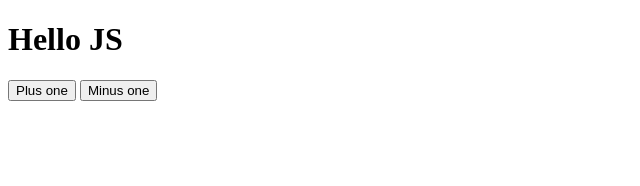
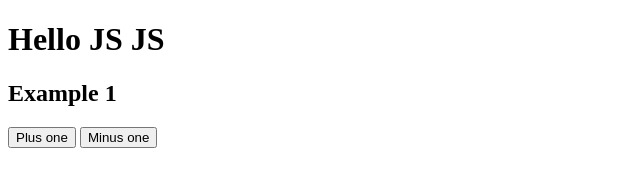
Before and after one commit to YehorKholodiuk/HTML-JS-react-example, a plain HTML site: page html-temp/index.html in a window 1280 px wide. Shown: the whole page, without its empty margins (0-640 px from the left). Drawn offline with Linux system fonts and the light colour scheme.

Commit message:
initial commit

```diff
--- a/html-temp/index.html
+++ b/html-temp/index.html
@@ -7,16 +7,19 @@
         title
     </title>
 
+    <script>
+        src = "scripts.js"
+    </script>
+
 </head>
 
 <body>
-<h1>Hello JS</h1>
+<h1 id="one" >Hello JS <span>JS</span></h1>
+<h2 id="two" >Example 1</h2>
 
 <button onclick="plusOne()"> Plus one</button>
 <button onclick="minusOne()"> Minus one</button>
-<script>
-    src = "scripts.js"
-</script>
+
 </body>
 
 
--- a/html-temp/scripts.js
+++ b/html-temp/scripts.js
@@ -6,6 +6,8 @@ for (let i = 0; i < titles.length; i++) {
  console.log(titles[i])
 }
 
+const  isOne = document.getElementById('one')
+console.log(isOne)
 function plusOne() {
     console.log(++i)
 };
```
